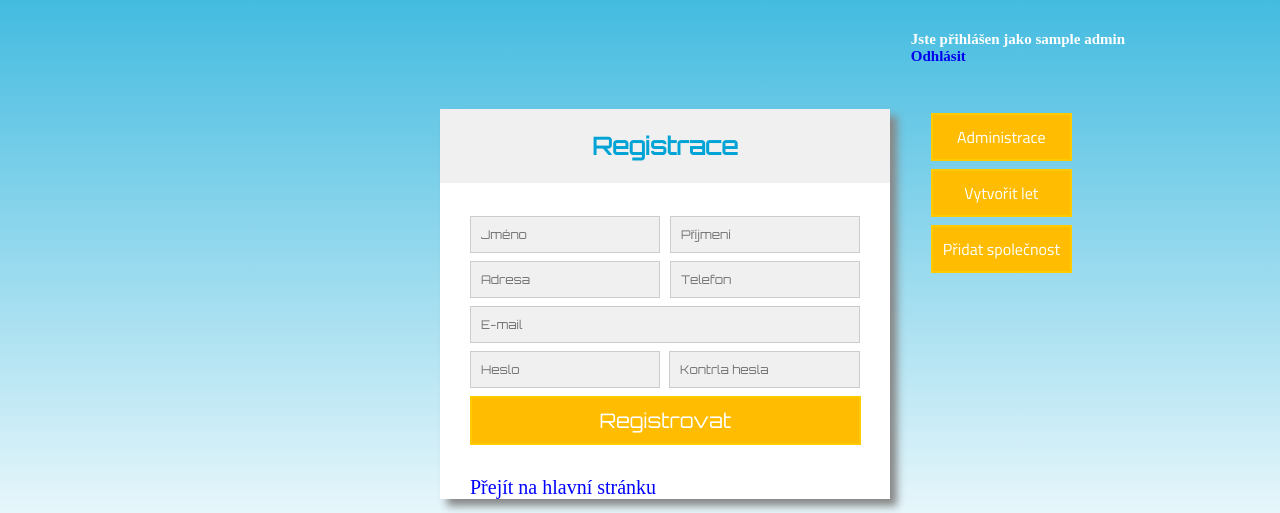
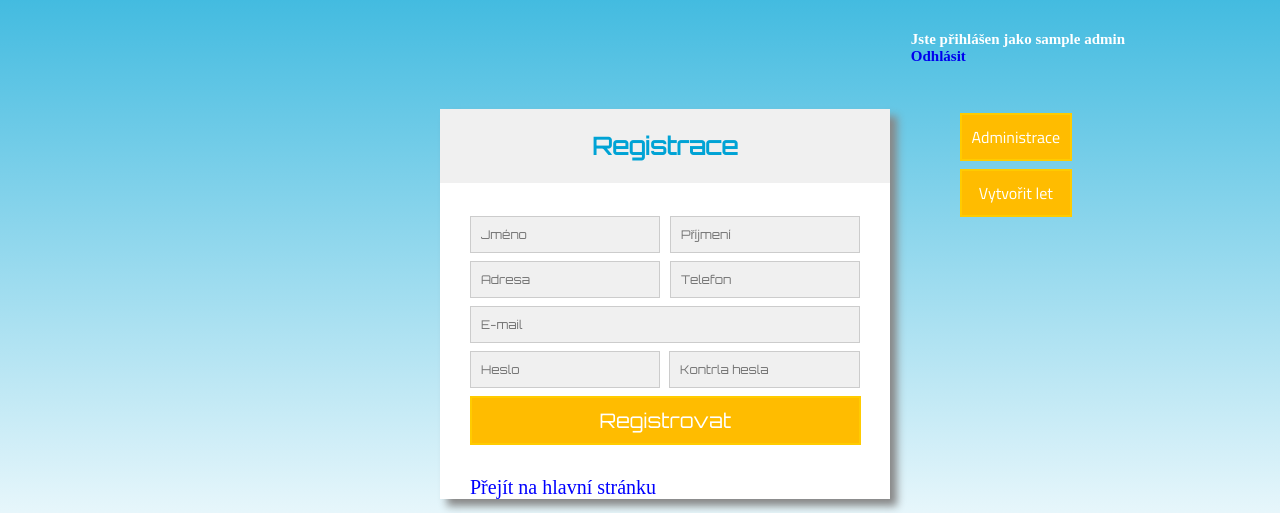
Before and after one commit to Prazdnaflaska/iis_projekt, a PHP site: page /registrace.php?correct=filija in a window 1280 px wide. Shown: the part 211-724 px from the top of the page. Run offline with PHP 8.4, Linux system fonts and the light colour scheme; the visitor is signed in with stand-in values (Sample User, id 1); data that the repository does not hold is empty; some libraries are stand-ins or nearby versions.

Commit message:
Upravy v registraci

```diff
--- a/registrace.php
+++ b/registrace.php
@@ -185,7 +185,7 @@
                   <tr><td><input type=\"button\" name=\"reg_window\" value=\"Administrace\" onclick=\"location.href='admin.php'\"></td></tr>
 
                   <tr><td><input type=\"button\" name=\"reg_windows\" value=\"Vytvořit let\" onclick=\"location.href='let.php'\"></td></tr>
-                  <tr><td><input type=\"button\" name=\"reg_windows\" value=\"Přidat společnost\" onclick=\"hello()\"></td></tr>
+
 
 
 
```
